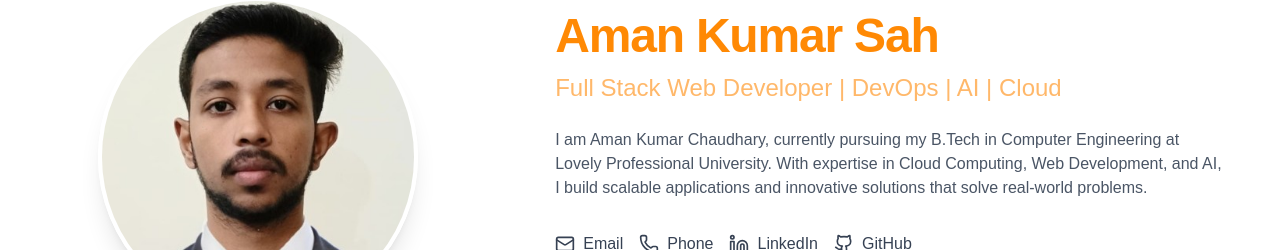
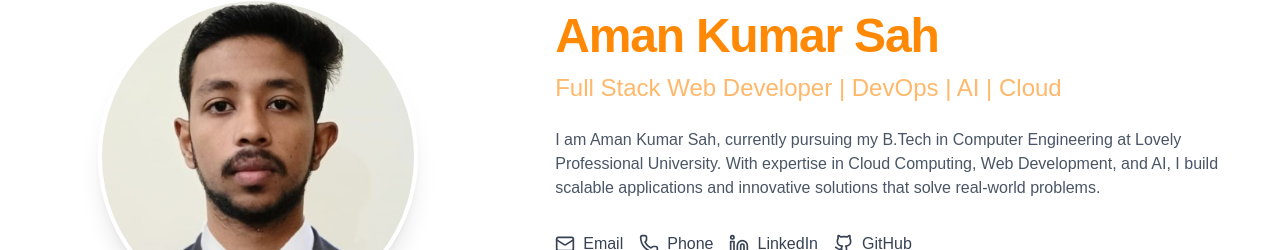
Before and after one commit to amansah23/College-Portfolio, a React (Vite) app in the folder college-portfolio-main/: page / in a window 1280 px wide. Shown: the part 164-414 px from the top of the page. Built offline with nearby package versions, Linux system fonts and the light colour scheme.

Commit message:
Updating content

```diff
--- a/college-portfolio-main/src/components/Hero.jsx
+++ b/college-portfolio-main/src/components/Hero.jsx
@@ -60,7 +60,7 @@ export default function Hero() {
             </h2>
 
             <p className="text-gray-600 mb-8 max-w-2xl">
-              I am Aman Kumar Chaudhary, currently pursuing my B.Tech in Computer Engineering at Lovely Professional
+              I am Aman Kumar Sah, currently pursuing my B.Tech in Computer Engineering at Lovely Professional
               University. With expertise in Cloud Computing, Web Development, and AI, I build scalable applications and innovative
               solutions that solve real-world problems.
             </p>
```
